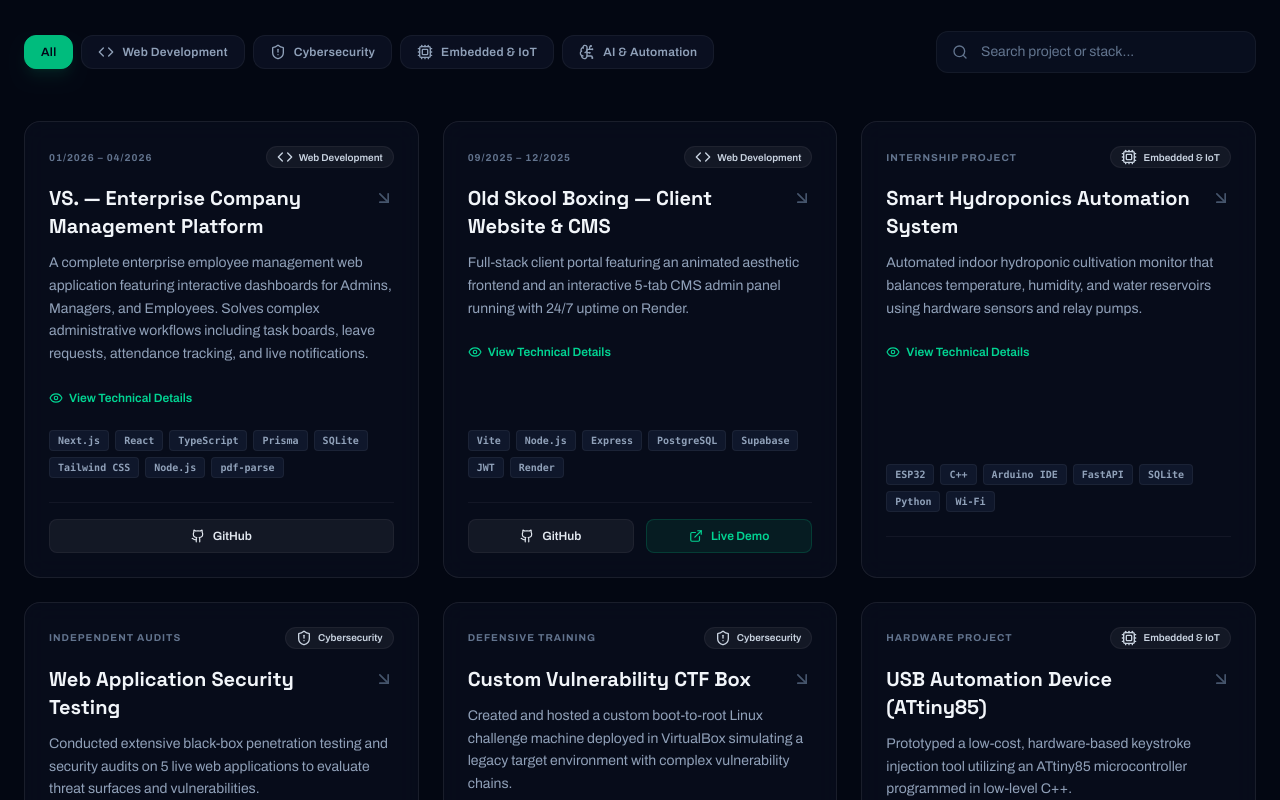
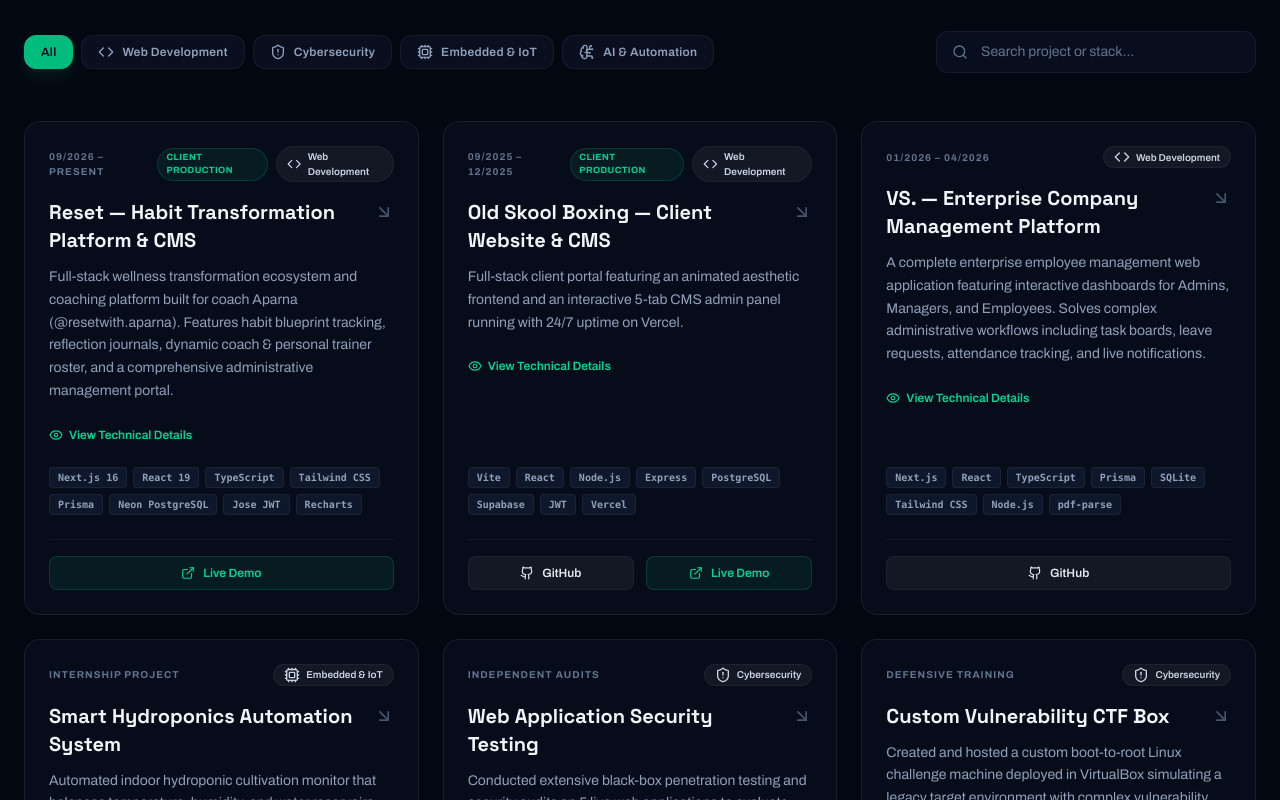
Before and after one commit to vishalvijay-123/vishalvs-portfolio, a Next.js app: page / in a window 1280 px wide. Shown: the part 3160-3960 px from the top of the page. Built offline with nearby package versions, Linux system fonts and the light colour scheme.

Commit message:
feat: add Reset platform and update Old Skool Boxing in experience and projects

```diff
--- a/src/components/Projects.tsx
+++ b/src/components/Projects.tsx
@@ -8,6 +8,7 @@ interface Project {
   title: string;
   category: "Web Development" | "Cybersecurity" | "AI & Automation" | "Embedded & IoT";
   date: string;
+  badge?: string;
   description: string;
   tech: string[];
   challenges: string;
@@ -17,6 +18,38 @@ interface Project {
 }
 
 const PROJECTS: Project[] = [
+  {
+    title: "Reset — Habit Transformation Platform & CMS",
+    category: "Web Development",
+    date: "09/2026 – Present",
+    badge: "Client Production",
+    description: "Full-stack wellness transformation ecosystem and coaching platform built for coach Aparna (@resetwith.aparna). Features habit blueprint tracking, reflection journals, dynamic coach & personal trainer roster, and a comprehensive administrative management portal.",
+    tech: ["Next.js 16", "React 19", "TypeScript", "Tailwind CSS", "Prisma", "Neon PostgreSQL", "Jose JWT", "Recharts"],
+    challenges: "Engineered scalable serverless database schemas with Neon PostgreSQL connection pooling and automated daily backup routines. Implemented secure role-based session auth and optimized mobile synchronization APIs.",
+    features: [
+      "Multi-pillar habit blueprint (Yourself, Physical, Routine, Accountability, Calmness) with real-time tracking.",
+      "Secure Admin Portal with cohort progression analytics, client program customization, and automated day range steppers.",
+      "Mobile companion REST API with cryptographically secured API key validation and offline habit sync.",
+      "Automated database backup and restore pipelines with Neon branch isolation."
+    ],
+    demoUrl: "https://reset-with.vercel.app/",
+  },
+  {
+    title: "Old Skool Boxing — Client Website & CMS",
+    category: "Web Development",
+    date: "09/2025 – 12/2025",
+    badge: "Client Production",
+    description: "Full-stack client portal featuring an animated aesthetic frontend and an interactive 5-tab CMS admin panel running with 24/7 uptime on Vercel.",
+    tech: ["Vite", "React", "Node.js", "Express", "PostgreSQL", "Supabase", "JWT", "Vercel"],
+    challenges: "Optimized large user-generated image uploads to prevent server disk overflow and latency on cloud hosting. Programmed a flexible database connector compatible with SQLite locally and PostgreSQL/Supabase in production.",
+    features: [
+      "In-memory Base64 image compression to avoid heavy server disk writes and reduce upload speed.",
+      "Flexible dual-database environment with automatic table setup and seeding on launch.",
+      "Cron job schedules automated database cleanup queries every 10 days to purge old message logs."
+    ],
+    githubUrl: "https://github.com/vishalvijay-123/oldskoolboxing",
+    demoUrl: "https://oldskoolboxing.vercel.app/",
+  },
   {
     title: "VS. — Enterprise Company Management Platform",
     category: "Web Development",
@@ -31,21 +64,6 @@ const PROJECTS: Project[] = [
       "Cookie-based secure session auth and encrypted password storage."
     ],
     githubUrl: "https://github.com/vishalvijay-123/FullStackCompanywebsite",
-  },
-  {
-    title: "Old Skool Boxing — Client Website & CMS",
-    category: "Web Development",
-    date: "09/2025 – 12/2025",
-    description: "Full-stack client portal featuring an animated aesthetic frontend and an interactive 5-tab CMS admin panel running with 24/7 uptime on Render.",
-    tech: ["Vite", "Node.js", "Express", "PostgreSQL", "Supabase", "JWT", "Render"],
-    challenges: "Optimized large user-generated image uploads to prevent server disk overflow and latency on a free hosting platform. Programmed a flexible database connector compatible with SQLite locally and PostgreSQL/Supabase in production.",
-    features: [
-      "In-memory Base64 image compression to avoid heavy server disk writes and reduce upload speed.",
-      "Flexible dual-database environment with automatic table setup and seeding on launch.",
-      "Cron job schedules automated database cleanup queries every 10 days to purge old message logs."
-    ],
-    githubUrl: "https://github.com/vishalvijay-123/oldskoolboxing",
-    demoUrl: "https://oldskoolboxing.onrender.com/",
   },
   {
     title: "Smart Hydroponics Automation System",
@@ -288,10 +306,17 @@ export default function Projects() {
               >
                 <div>
                   {/* Category Indicator */}
-                  <div className="flex items-center justify-between mb-4">
-                    <span className="text-[10px] uppercase font-bold tracking-widest text-slate-500">
-                      {project.date}
-                    </span>
+                  <div className="flex items-center justify-between gap-2 mb-4">
+                    <div className="flex items-center gap-2">
+                      <span className="text-[10px] uppercase font-bold tracking-widest text-slate-500">
+                        {project.date}
+                      </span>
+                      {project.badge && (
+                        <span className="px-2 py-0.5 rounded-full border border-emerald-500/20 bg-emerald-500/10 text-emerald-400 text-[9px] font-bold uppercase tracking-wider">
+                          {project.badge}
+                        </span>
+                      )}
+                    </div>
                     <span className="inline-flex items-center gap-1.5 px-2.5 py-0.5 rounded-full border border-white/5 bg-white/5 text-slate-300 text-[10px] font-semibold">
                       {getCategoryIcon(project.category)}
                       {project.category}
--- a/src/components/Timeline.tsx
+++ b/src/components/Timeline.tsx
@@ -1,22 +1,55 @@
 "use client";
 
 import { motion } from "framer-motion";
-import { Briefcase, GraduationCap, Calendar, Award } from "lucide-react";
+import { Briefcase, GraduationCap, Calendar, Award, ExternalLink } from "lucide-react";
 
 interface TimelineItem {
   title: string;
   subtitle: string;
   period: string;
+  roleBadge?: string;
   details: string[];
   metrics?: string;
   tech?: string[];
+  demoUrl?: string;
+  githubUrl?: string;
 }
 
 const EXPERIENCE: TimelineItem[] = [
   {
+    title: "Freelance Full-Stack Developer & Consultant",
+    subtitle: "Reset — Habit Transformation Platform & CMS (@resetwith.aparna)",
+    period: "09/2026 – Present",
+    roleBadge: "Client Production",
+    demoUrl: "https://reset-with.vercel.app/",
+    details: [
+      "Architected and engineered an end-to-end habit transformation ecosystem and digital coaching portal for a wellness client, replacing manual coaching workflows with automated digital systems.",
+      "Designed relational schemas and automated migrations using Prisma ORM with Neon Serverless PostgreSQL, implementing connection pooling and reliable daily backup routines.",
+      "Developed an interactive administrative control center featuring cohort progression analytics, day-range steppers, habit blueprint builders, and secure session management.",
+      "Built high-performance REST APIs with cryptographic token authentication to synchronize habit completions with the companion mobile client application."
+    ],
+    tech: ["Next.js 16", "React 19", "TypeScript", "Prisma", "Neon PostgreSQL", "Tailwind CSS", "Jose JWT", "Recharts"]
+  },
+  {
+    title: "Freelance Full-Stack Web Developer",
+    subtitle: "Old Skool Boxing Gym — Client Website & CMS",
+    period: "09/2025 – 12/2025",
+    roleBadge: "Client Production",
+    demoUrl: "https://oldskoolboxing.vercel.app/",
+    githubUrl: "https://github.com/vishalvijay-123/oldskoolboxing",
+    details: [
+      "Engineered and deployed a responsive, high-aesthetic client website paired with a comprehensive 5-tab content management system (CMS) for a boxing gym client.",
+      "Created an in-memory Base64 image compression pipeline to eliminate local disk bottlenecks and optimize media handling.",
+      "Designed a dual-environment database architecture (SQLite for local testing, PostgreSQL / Supabase in production) with automated schema migrations and scheduled log cleanup jobs.",
+      "Streamlined production hosting with Vercel deployment, delivering sub-second load times and reliable 24/7 uptime."
+    ],
+    tech: ["Vite", "React", "Node.js", "Express", "PostgreSQL", "Supabase", "JWT", "Vercel"]
+  },
+  {
     title: "Embedded Systems & IoT Intern",
     subtitle: "HCL Technologies",
     period: "Internship Term",
+    roleBadge: "Internship",
     details: [
       "Designed and engineered a Smart Hydroponics IoT automation system leveraging ESP32 microcontrollers to orchestrate climate monitoring and relay pump controls.",
       "Programmed C++ firmware with multi-sensor integrations (DHT22, water level) and implemented robust auto-reconnection logs to achieve 99.9% uptime in tests.",
@@ -98,10 +131,42 @@ export default function Timeline() {
 
                 <div className="glass p-8 rounded-2xl border-white/5 glass-hover">
                   <div className="flex flex-wrap items-center justify-between gap-4 mb-4">
-                    <span className="px-3 py-1 rounded-md bg-emerald-500/10 border border-emerald-500/20 text-xs font-semibold text-emerald-400 flex items-center gap-1.5">
-                      <Calendar className="w-3.5 h-3.5" />
-                      {item.period}
-                    </span>
+                    <div className="flex flex-wrap items-center gap-2">
+                      <span className="px-3 py-1 rounded-md bg-emerald-500/10 border border-emerald-500/20 text-xs font-semibold text-emerald-400 flex items-center gap-1.5">
+                        <Calendar className="w-3.5 h-3.5" />
+                        {item.period}
+                      </span>
+                      {item.roleBadge && (
+                        <span className="px-2.5 py-0.5 rounded-full border border-white/10 bg-white/5 text-slate-300 text-[10px] font-semibold tracking-wide uppercase">
+                          {item.roleBadge}
+                        </span>
+                      )}
+                    </div>
+
+                    <div className="flex items-center gap-2">
+                      {item.githubUrl && (
+                        <a
+                          href={item.githubUrl}
+                          target="_blank"
+                          rel="noopener noreferrer"
+                          className="inline-flex items-center gap-1.5 px-3 py-1 text-xs font-semibold rounded-lg bg-white/5 hover:bg-white/10 text-slate-300 border border-white/10 transition-colors"
+                        >
+                          <svg viewBox="0 0 24 24" fill="none" stroke="currentColor" strokeWidth="2" strokeLinecap="round" strokeLinejoin="round" className="w-3.5 h-3.5"><path d="M15 22v-4a4.8 4.8 0 0 0-1-3.5c3 0 6-2 6-5.5.08-1.25-.27-2.48-1-3.5.28-1.15.28-2.35 0-3.5 0 0-1 0-3 1.5-2.64-.5-5.36-.5-8 0C6 2 5 2 5 2c-.3 1.15-.3 2.35 0 3.5A5.403 5.403 0 0 0 4 9c0 3.5 3 5.5 6 5.5-.39.49-.68 1.05-.85 1.65-.17.6-.22 1.23-.15 1.85v4" /><path d="M9 18c-4.51 2-5-2-7-2" /></svg>
+                          <span>GitHub</span>
+                        </a>
+                      )}
+                      {item.demoUrl && (
+                        <a
+                          href={item.demoUrl}
+                          target="_blank"
+                          rel="noopener noreferrer"
+                          className="inline-flex items-center gap-1.5 px-3 py-1 text-xs font-semibold rounded-lg bg-emerald-500/10 hover:bg-emerald-500/20 text-emerald-400 border border-emerald-500/20 transition-colors"
+                        >
+                          <ExternalLink className="w-3.5 h-3.5" />
+                          <span>Visit Live Site</span>
+                        </a>
+                      )}
+                    </div>
                   </div>
 
                   <h3 className="font-display font-extrabold text-xl sm:text-2xl text-slate-100 group-hover:text-emerald-400 transition-colors mb-1">
```
Also changed, not shown: Resume.txt.
